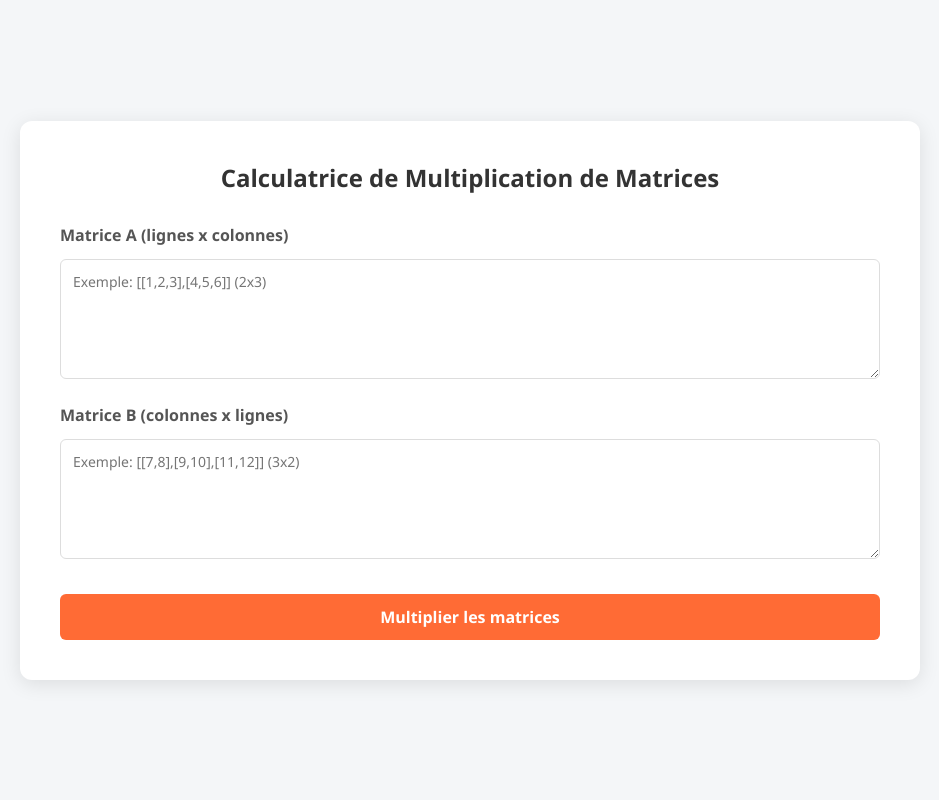
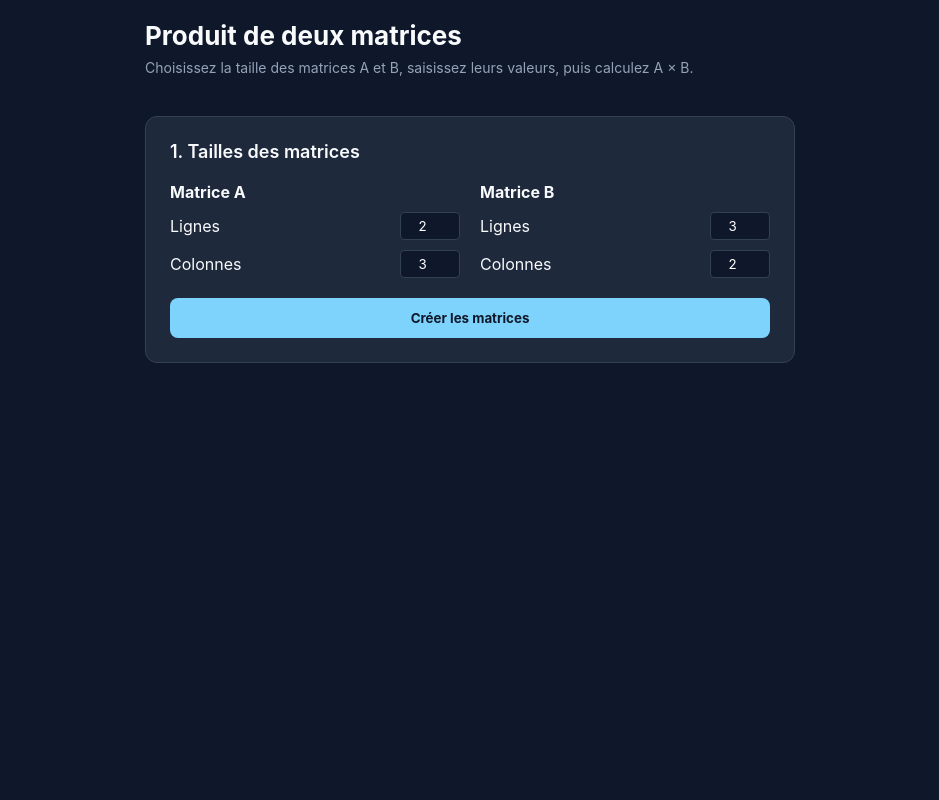
Before and after one commit to aboubakarbobo/matrix, a Flask app: page / in a window 1280 px wide. Shown: the whole page, without its empty margins (170-1109 px from the left). Run offline with Flask 3, Linux system fonts and the light colour scheme.

Commit message:
Interface moderne et améliorée

```diff
--- a/templates/index.html
+++ b/templates/index.html
@@ -3,247 +3,146 @@
 <head>
     <meta charset="UTF-8">
     <meta name="viewport" content="width=device-width, initial-scale=1.0">
-    <title>Calculatrice de Multiplication de Matrices</title>
+    <title>Produit de deux matrices</title>
     <style>
-        * {
-            box-sizing: border-box;
-            margin: 0;
-            padding: 0;
-            font-family: 'Segoe UI', Tahoma, Geneva, Verdana, sans-serif;
+        :root {
+            --bg-color: #0f172a;
+            --card-bg: #1e293b;
+            --input-bg: #0f172a;
+            --border-color: #334155;
+            --text-primary: #f8fafc;
+            --text-secondary: #94a3b8;
+            --accent-blue: #38bdf8;
+            --accent-button: #7dd3fc;
+            --accent-button-text: #0f172a;
+            --accent-error: #f43f5e;
         }
 
-        body {
-            background: #f4f6f8;
-            min-height: 100vh;
-            display: flex;
-            align-items: center;
-            justify-content: center;
-            padding: 20px;
-        }
-
-        .calculator-container {
-            background: white;
-            padding: 40px;
-            border-radius: 12px;
-            box-shadow: 0 4px 20px rgba(0,0,0,0.1);
-            width: 100%;
-            max-width: 900px;
-        }
-
-        h2 {
-            text-align: center;
-            margin-bottom: 30px;
-            color: #333;
-            font-size: 24px;
-        }
-
-        .form-group {
-            margin-bottom: 20px;
-        }
-
-        label {
-            display: block;
-            margin-bottom: 8px;
-            font-weight: 600;
-            color: #555;
-        }
-
-        .matrix-input {
-            width: 100%;
-            padding: 12px;
-            border: 1px solid #ddd;
-            border-radius: 6px;
-            font-size: 14px;
-            min-height: 120px;
-            resize: vertical;
-            margin-top: 5px;
-        }
-
-        .btn {
-            width: 100%;
-            padding: 12px;
-            background: #ff6b35;
-            color: white;
-            border: none;
-            border-radius: 6px;
-            font-size: 16px;
-            font-weight: 600;
-            cursor: pointer;
-            margin-top: 10px;
-            transition: background 0.3s;
-        }
-
-        .btn:hover {
-            background: #e65a2e;
-        }
-
-        .btn:disabled {
-            background: #ccc;
-            cursor: not-allowed;
-        }
-
-        .result-container {
-            margin-top: 30px;
-            padding: 20px;
-            background: #f8f9fa;
-            border-radius: 8px;
-            display: none;
-        }
-
-        .result-container.visible {
-            display: block;
-        }
-
-        .result-title {
-            font-size: 16px;
-            margin-bottom: 15px;
-            color: #555;
-            border-bottom: 1px solid #eee;
-            padding-bottom: 10px;
-        }
-
-        .matrix-display {
-            background: #fff;
-            padding: 15px;
-            border-radius: 6px;
-            border: 1px solid #eee;
-            min-height: 150px;
-            overflow-x: auto;
-        }
-
-        .matrix-display pre {
-            margin: 0;
-            font-family: 'Courier New', Courier, monospace;
-            font-size: 14px;
-        }
-
-        .error {
-            background: #ffebee;
-            color: #c62828;
-            padding: 10px;
-            border-radius: 6px;
-            margin-bottom: 15px;
-            display: none;
-        }
-
-        .error.show {
-            display: block;
-        }
-
-        @media (max-width: 600px) {
-            .calculator-container {
-                margin: 10px;
-                padding: 20px;
-            }
-        }
+        * { box-sizing: border-box; margin: 0; padding: 0; font-family: -apple-system, sans-serif; }
+        body { background-color: var(--bg-color); color: var(--text-primary); min-height: 100vh; padding: 20px; display: flex; justify-content: center; }
+        .container { width: 100%; max-width: 650px; display: flex; flex-direction: column; gap: 20px; }
+        h1 { font-size: 26px; margin-bottom: 8px; }
+        .subtitle { font-size: 14px; color: var(--text-secondary); margin-bottom: 20px; }
+        .card { background-color: var(--card-bg); border: 1px solid var(--border-color); border-radius: 12px; padding: 24px; }
+        .card-title { font-size: 18px; font-weight: 600; margin-bottom: 20px; }
+        .grid-sizes { display: grid; grid-template-columns: 1fr 1fr; gap: 20px; margin-bottom: 20px; }
+        .matrix-size-group { display: flex; flex-direction: column; gap: 10px; }
+        .size-input-row { display: flex; align-items: center; justify-content: space-between; }
+        input[type="number"] { width: 60px; background: var(--input-bg); border: 1px solid var(--border-color); color: white; padding: 5px; border-radius: 4px; text-align: center; }
+        .btn { background: var(--accent-button); color: var(--accent-button-text); border: none; padding: 12px; border-radius: 8px; font-weight: 700; cursor: pointer; width: 100%; }
+        .hidden { display: none; }
+        .matrix-inputs-grid { display: inline-grid; gap: 5px; background: var(--input-bg); padding: 10px; border-radius: 8px; margin-bottom: 15px; }
+        .matrix-cell { width: 50px; height: 40px; background: #1e293b; border: 1px solid var(--border-color); color: white; text-align: center; }
+        .result-cell { width: 50px; height: 40px; background: #0f172a; border: 1px solid #38bdf8; color: var(--accent-blue); display: flex; align-items: center; justify-content: center; font-weight: bold; }
+        .alert-error { background: rgba(244, 63, 94, 0.1); color: #fecdd3; padding: 10px; border-radius: 8px; margin-bottom: 10px; display: none; }
     </style>
 </head>
 <body>
-    <div class="calculator-container">
-        <h2>Calculatrice de Multiplication de Matrices</h2>
+    <div class="container">
+        <header>
+            <h1>Produit de deux matrices</h1>
+            <p class="subtitle">Choisissez la taille des matrices A et B, saisissez leurs valeurs, puis calculez A × B.</p>
+        </header>
 
-        <form id="matrixForm">
-            <div class="form-group">
-                <label for="matrixA">Matrice A (lignes x colonnes)</label>
-                <textarea class="matrix-input" id="matrixA" rows="4" cols="50"
-                          placeholder="Exemple: [[1,2,3],[4,5,6]] (2x3)" required></textarea>
+        <div class="card">
+            <div class="card-title">1. Tailles des matrices</div>
+            <div class="grid-sizes">
+                <div class="matrix-size-group">
+                    <strong>Matrice A</strong>
+                    <div class="size-input-row">Lignes <input type="number" id="rowsA" value="2"></div>
+                    <div class="size-input-row">Colonnes <input type="number" id="colsA" value="3"></div>
+                </div>
+                <div class="matrix-size-group">
+                    <strong>Matrice B</strong>
+                    <div class="size-input-row">Lignes <input type="number" id="rowsB" value="3"></div>
+                    <div class="size-input-row">Colonnes <input type="number" id="colsB" value="2"></div>
+                </div>
             </div>
+            <button class="btn" id="btnCreate">Créer les matrices</button>
+        </div>
 
-            <div class="form-group">
-                <label for="matrixB">Matrice B (colonnes x lignes)</label>
-                <textarea class="matrix-input" id="matrixB" rows="4" cols="50"
-                          placeholder="Exemple: [[7,8],[9,10],[11,12]] (3x2)"></textarea>
-            </div>
+        <div class="alert-error" id="errorBox"></div>
 
-            <button type="submit" class="btn">Multiplier les matrices</button>
-        </form>
+        <div class="card hidden" id="cardValues">
+            <div class="card-title">2. Saisie des valeurs</div>
+            <h4>Matrice A</h4>
+            <div class="matrix-inputs-grid" id="gridA"></div>
+            <h4>Matrice B</h4>
+            <div class="matrix-inputs-grid" id="gridB"></div>
+            <button class="btn" id="btnCalculate" style="background:#38bdf8">Calculer le produit</button>
+        </div>
 
-        <div class="error" id="errorDiv"></div>
-
-        <div class="result-container" id="resultContainer">
-            <div class="result-title">
-                <span>Résultat : A × B</span>
-            </div>
-
-            <div class="matrix-display">
-                <pre id="matrixAView"></pre>
-            </div>
-
-            <div class="matrix-display">
-                <pre id="matrixBView"></pre>
-            </div>
-
-            <div class="matrix-display">
-                <pre id="resultView"></pre>
-            </div>
+        <div class="card hidden" id="cardResult">
+            <div class="card-title">Le produit de vos matrices est</div>
+            <div id="gridResult" style="display:inline-grid; gap:5px;"></div>
         </div>
     </div>
 
     <script>
-        document.getElementById('matrixForm').addEventListener('submit', async (e) => {
-            e.preventDefault();
+        const btnCreate = document.getElementById('btnCreate');
+        const btnCalculate = document.getElementById('btnCalculate');
 
-            const errorDiv = document.getElementById('errorDiv');
-            const resultContainer = document.getElementById('resultContainer');
-            const matrixAView = document.getElementById('matrixAView');
-            const matrixBView = document.getElementById('matrixBView');
-            const resultView = document.getElementById('resultView');
+        btnCreate.addEventListener('click', () => {
+            const rA = parseInt(document.getElementById('rowsA').value);
+            const cA = parseInt(document.getElementById('colsA').value);
+            const rB = parseInt(document.getElementById('rowsB').value);
+            const cB = parseInt(document.getElementById('colsB').value);
 
-            // Clear previous results
-            errorDiv.classList.remove('show');
-            errorDiv.textContent = '';
-            resultContainer.classList.remove('visible');
-            matrixAView.textContent = '';
-            matrixBView.textContent = '';
-            resultView.textContent = '';
-
-            const matrixA = document.getElementById('matrixA').value.trim();
-            const matrixB = document.getElementById('matrixB').value.trim();
-
-            if (!matrixA || !matrixB) {
-                errorDiv.textContent = 'Veuillez remplir les deux matrices.';
-                errorDiv.classList.add('show');
+            if (cA !== rB) {
+                document.getElementById('errorBox').textContent = "Erreur : Colonnes A doit égaler Lignes B";
+                document.getElementById('errorBox').style.display = 'block';
                 return;
             }
+            document.getElementById('errorBox').style.display = 'none';
+            buildGrid('gridA', rA, cA);
+            buildGrid('gridB', rB, cB);
+            document.getElementById('cardValues').classList.remove('hidden');
+        });
 
-            try {
-                const response = await fetch('/api/multiply', {
-                    method: 'POST',
-                    headers: {
-                        'Content-Type': 'application/json',
-                    },
-                    body: JSON.stringify({
-                        matrix_a: matrixA,
-                        matrix_b: matrixB
-                    })
+        function buildGrid(id, r, c) {
+            const container = document.getElementById(id);
+            container.innerHTML = '';
+            container.style.gridTemplateColumns = `repeat(${c}, 50px)`;
+            for (let i=0; i<r*c; i++) {
+                const input = document.createElement('input');
+                input.type = 'number'; input.className = 'matrix-cell'; input.value = 1;
+                container.appendChild(input);
+            }
+        }
+
+        btnCalculate.addEventListener('click', async () => {
+            const matA = getVals('gridA', parseInt(document.getElementById('colsA').value));
+            const matB = getVals('gridB', parseInt(document.getElementById('colsB').value));
+
+            const resp = await fetch('/api/multiply', {
+                method: 'POST',
+                headers: {'Content-Type': 'application/json'},
+                body: JSON.stringify({ matrix_a: matA, matrix_b: matB })
+            });
+            const data = await resp.json();
+            if(data.success) {
+                const res = document.getElementById('gridResult');
+                res.innerHTML = '';
+                res.style.gridTemplateColumns = `repeat(${data.result[0].length}, 50px)`;
+                data.result.flat().forEach(val => {
+                    const cell = document.createElement('div');
+                    cell.className = 'result-cell';
+                    cell.textContent = val;
+                    res.appendChild(cell);
                 });
-
-                const data = await response.json();
-
-                if (!data.success) {
-                    errorDiv.textContent = data.error;
-                    errorDiv.classList.add('show');
-                    return;
-                }
-
-                // Display matrices
-                matrixAView.textContent = 'Matrice A (' + data.matrix_a.length + 'x' + data.matrix_a[0].length + '):\n' +
-                    data.matrix_a.map(row => row.join(', ')).join('\n');
-
-                matrixBView.textContent = 'Matrice B (' + data.matrix_b.length + 'x' + data.matrix_b[0].length + '):\n' +
-                    data.matrix_b.map(row => row.join(', ')).join('\n');
-
-                // Display result
-                resultView.textContent = 'Matrice Résultat (' + data.result.length + 'x' + data.result[0].length + '):\n' +
-                    data.result.map(row => row.join(', ')).join('\n');
-
-                resultContainer.classList.add('visible');
-
-            } catch (error) {
-                errorDiv.textContent = 'Erreur: ' + error.message;
-                errorDiv.classList.add('show');
+                document.getElementById('cardResult').classList.remove('hidden');
             }
         });
+
+        function getVals(id, cols) {
+            const inputs = document.querySelectorAll(`#${id} .matrix-cell`);
+            let m = [], row = [];
+            inputs.forEach((inp, i) => {
+                row.push(parseInt(inp.value));
+                if ((i + 1) % cols === 0) { m.push(row); row = []; }
+            });
+            return m;
+        }
     </script>
 </body>
 </html>
```
